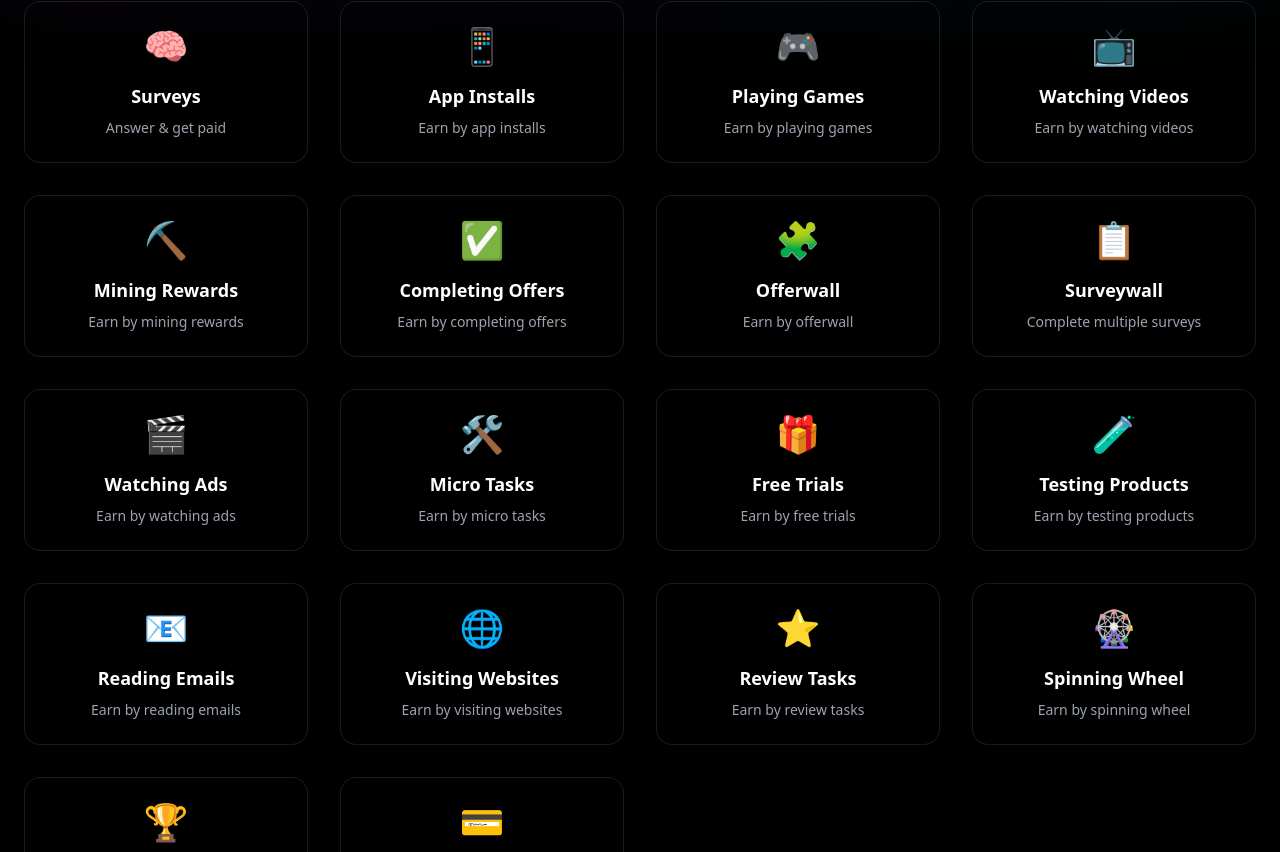
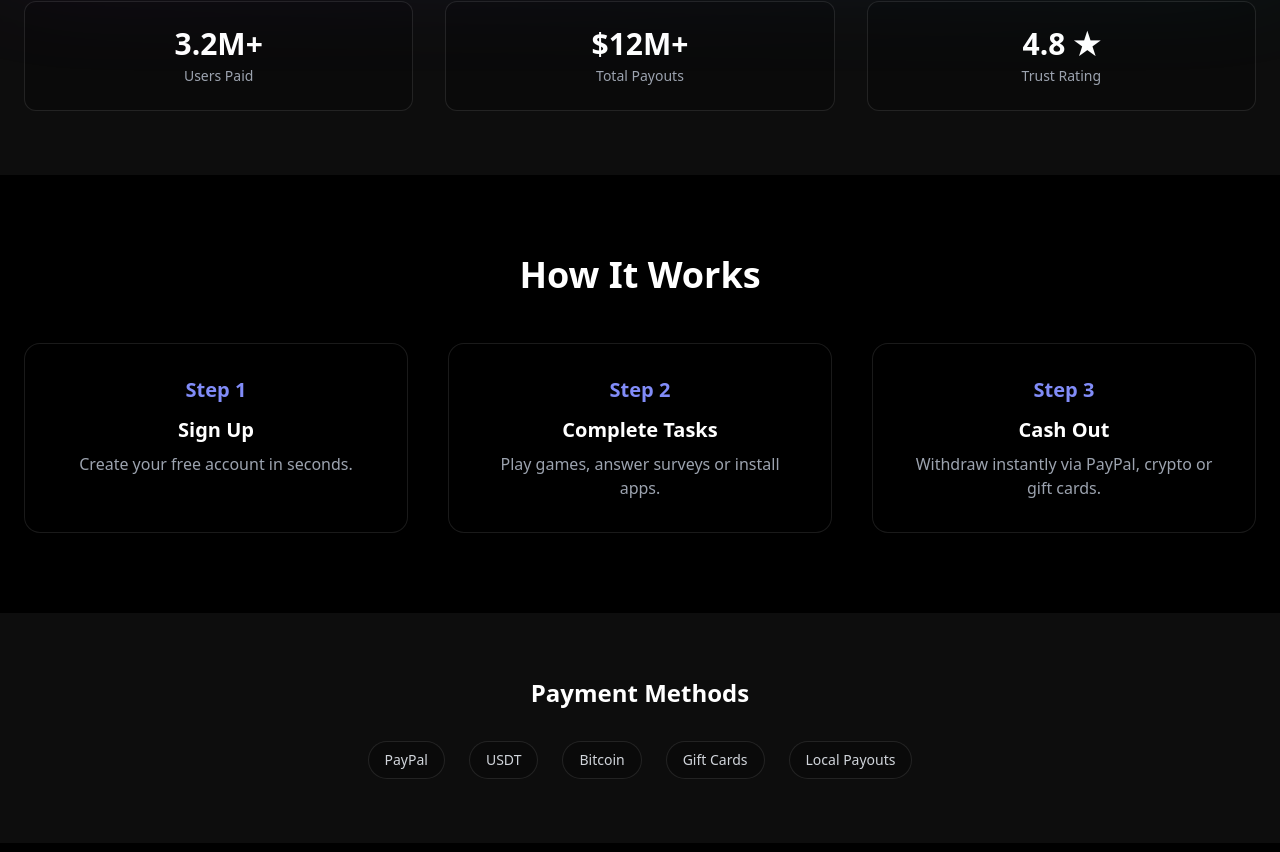
Before and after one commit to tool63/cashin, a Next.js app: page / in a window 1280 px wide. Shown: the part 808-1660 px from the top of the page. Built offline with nearby package versions, Linux system fonts and the light colour scheme.

Commit message:
Update page.tsx

```diff
--- a/app/page.tsx
+++ b/app/page.tsx
@@ -1,7 +1,7 @@
 "use client"
 
 import { motion } from "framer-motion"
-import { ArrowRight } from "lucide-react"
+import { ArrowRight, ShieldCheck, Wallet, Zap } from "lucide-react"
 import Link from "next/link"
 
 const fadeUp = {
@@ -9,11 +9,7 @@ const fadeUp = {
   visible: (i = 1) => ({
     opacity: 1,
     y: 0,
-    transition: {
-      delay: i * 0.08,
-      duration: 0.6,
-      ease: "easeOut",
-    },
+    transition: { delay: i * 0.08, duration: 0.6, ease: "easeOut" },
   }),
 }
 
@@ -41,58 +37,36 @@ export default function Home() {
 
   return (
     <main className="transition-colors duration-300">
-      {/* HERO */}
+
+      {/* ================= HERO ================= */}
       <section className="relative min-h-[85vh] pt-20 pb-16">
         <div className="absolute inset-0 bg-gradient-to-br from-indigo-600/30 via-purple-600/20 to-cyan-500/20 blur-3xl" />
-
         <div className="relative z-10 max-w-7xl mx-auto px-6 grid lg:grid-cols-2 gap-12 text-gray-900 dark:text-gray-100">
           {/* LEFT */}
-          <motion.div
-            initial="hidden"
-            animate="visible"
-            className="space-y-6"
-          >
-            <motion.h1
-              variants={fadeUp}
-              custom={1}
-              className="text-5xl md:text-6xl font-extrabold leading-tight"
-            >
+          <motion.div initial="hidden" animate="visible" className="space-y-6">
+            <motion.h1 variants={fadeUp} custom={1} className="text-5xl md:text-6xl font-extrabold leading-tight">
               Earn Real Money
               <span className="block bg-gradient-to-r from-indigo-400 to-cyan-400 bg-clip-text text-transparent">
                 Playing Games & Apps
               </span>
             </motion.h1>
 
-            <motion.p
-              variants={fadeUp}
-              custom={2}
-              className="text-lg text-gray-600 dark:text-gray-300 max-w-2xl"
-            >
+            <motion.p variants={fadeUp} custom={2} className="text-lg text-gray-600 dark:text-gray-300 max-w-2xl">
               Complete offers, play games, answer surveys and cash out instantly.
               Trusted by millions worldwide.
             </motion.p>
 
-            <motion.div
-              variants={fadeUp}
-              custom={3}
-              className="flex flex-wrap gap-4"
-            >
+            <motion.div variants={fadeUp} custom={3} className="flex flex-wrap gap-4">
               <Link href="/signup">
-                <motion.span
-                  whileHover={{ scale: 1.05 }}
-                  whileTap={{ scale: 0.97 }}
-                  className="inline-flex items-center gap-2 bg-gradient-to-r from-indigo-500 to-cyan-500 px-7 py-3.5 rounded-xl font-semibold shadow-xl text-white cursor-pointer"
-                >
-                  Start Earning Now
-                  <ArrowRight />
+                <motion.span whileHover={{ scale: 1.05 }} whileTap={{ scale: 0.97 }}
+                  className="inline-flex items-center gap-2 bg-gradient-to-r from-indigo-500 to-cyan-500 px-7 py-3.5 rounded-xl font-semibold shadow-xl text-white cursor-pointer">
+                  Start Earning Now <ArrowRight />
                 </motion.span>
               </Link>
 
               <Link href="/how-it-works">
-                <motion.span
-                  whileHover={{ scale: 1.04 }}
-                  className="inline-flex items-center px-7 py-3.5 rounded-xl border border-black/10 dark:border-white/10 hover:bg-black/5 dark:hover:bg-white/10 transition cursor-pointer"
-                >
+                <motion.span whileHover={{ scale: 1.04 }}
+                  className="inline-flex items-center px-7 py-3.5 rounded-xl border border-black/10 dark:border-white/10 hover:bg-black/5 dark:hover:bg-white/10 transition cursor-pointer">
                   How It Works
                 </motion.span>
               </Link>
@@ -100,30 +74,15 @@ export default function Home() {
           </motion.div>
 
           {/* RIGHT – LIVE EARNINGS */}
-          <motion.div
-            initial={{ opacity: 0, y: 40 }}
-            animate={{ opacity: 1, y: 0 }}
-            transition={{ delay: 0.4, duration: 0.7 }}
-          >
-            <motion.div
-              animate={{ y: [0, -8, 0] }}
-              transition={{ repeat: Infinity, duration: 6 }}
-              className="bg-white/5 dark:bg-black/20 border border-black/10 dark:border-white/10 rounded-3xl p-8 backdrop-blur-xl shadow-2xl"
-            >
-              <p className="text-sm text-gray-500 dark:text-gray-400 mb-4">
-                Live Earnings
-              </p>
-
+          <motion.div initial={{ opacity: 0, y: 40 }} animate={{ opacity: 1, y: 0 }} transition={{ delay: 0.4, duration: 0.7 }}>
+            <motion.div animate={{ y: [0, -8, 0] }} transition={{ repeat: Infinity, duration: 6 }}
+              className="bg-white/5 dark:bg-black/20 border border-black/10 dark:border-white/10 rounded-3xl p-8 backdrop-blur-xl shadow-2xl">
+              <p className="text-sm text-gray-500 dark:text-gray-400 mb-4">Live Earnings</p>
               <div className="space-y-4">
                 {["$2.45", "$6.10", "$12.00"].map((amt, i) => (
-                  <div
-                    key={i}
-                    className="flex justify-between bg-black/10 dark:bg-white/5 rounded-lg px-5 py-3"
-                  >
+                  <div key={i} className="flex justify-between bg-black/10 dark:bg-white/5 rounded-lg px-5 py-3">
                     <span>User #{1200 + i}</span>
-                    <span className="text-emerald-400 font-semibold">
-                      {amt}
-                    </span>
+                    <span className="text-emerald-400 font-semibold">{amt}</span>
                   </div>
                 ))}
               </div>
@@ -132,26 +91,116 @@ export default function Home() {
         </div>
       </section>
 
-      {/* OFFER CARDS */}
+      {/* ================= TRUST / STATS ================= */}
+      <section className="py-16 bg-black/5 dark:bg-white/5">
+        <div className="max-w-7xl mx-auto px-6 grid sm:grid-cols-3 gap-8 text-center">
+          <Stat title="Users Paid" value="3.2M+" />
+          <Stat title="Total Payouts" value="$12M+" />
+          <Stat title="Trust Rating" value="4.8 ★" />
+        </div>
+      </section>
+
+      {/* ================= HOW IT WORKS ================= */}
+      <section className="py-20">
+        <div className="max-w-7xl mx-auto px-6 text-center">
+          <h2 className="text-4xl font-bold mb-12">How It Works</h2>
+          <div className="grid md:grid-cols-3 gap-10">
+            <Step number="1" title="Sign Up" desc="Create your free account in seconds." />
+            <Step number="2" title="Complete Tasks" desc="Play games, answer surveys or install apps." />
+            <Step number="3" title="Cash Out" desc="Withdraw instantly via PayPal, crypto or gift cards." />
+          </div>
+        </div>
+      </section>
+
+      {/* ================= PAYMENT METHODS ================= */}
+      <section className="py-16 bg-black/5 dark:bg-white/5">
+        <div className="max-w-7xl mx-auto px-6 text-center">
+          <h3 className="text-2xl font-semibold mb-8">Payment Methods</h3>
+          <div className="flex flex-wrap justify-center gap-6 text-sm text-gray-600 dark:text-gray-300">
+            <Badge>PayPal</Badge>
+            <Badge>USDT</Badge>
+            <Badge>Bitcoin</Badge>
+            <Badge>Gift Cards</Badge>
+            <Badge>Local Payouts</Badge>
+          </div>
+        </div>
+      </section>
+
+      {/* ================= OFFER CARDS ================= */}
       <section className="max-w-7xl mx-auto px-6 py-16 grid sm:grid-cols-2 md:grid-cols-3 lg:grid-cols-4 gap-8">
         {earningOptions.map(([icon, title, href]) => (
-          <Link
-            key={title}
-            href={href}
-            className="bg-white/5 dark:bg-black/20 border border-black/10 dark:border-white/10 rounded-2xl p-6 flex flex-col items-center text-center hover:scale-105 transition"
-          >
+          <Link key={title} href={href}
+            className="bg-white/5 dark:bg-black/20 border border-black/10 dark:border-white/10 rounded-2xl p-6 flex flex-col items-center text-center hover:scale-105 transition">
             <div className="text-4xl">{icon}</div>
             <h3 className="mt-4 text-lg font-semibold">{title}</h3>
             <p className="mt-2 text-gray-600 dark:text-gray-400 text-sm">
               {title === "Surveys"
                 ? "Answer & get paid"
                 : title === "Surveywall"
-                ? "Complete multiple surveys"
-                : `Earn by ${title.toLowerCase()}`}
+                  ? "Complete multiple surveys"
+                  : `Earn by ${title.toLowerCase()}`}
             </p>
           </Link>
         ))}
       </section>
+
+      {/* ================= FEATURE HIGHLIGHTS ================= */}
+      <section className="py-20 bg-black/5 dark:bg-white/5">
+        <div className="max-w-7xl mx-auto px-6 grid md:grid-cols-3 gap-8">
+          <Feature icon={<Zap />} title="Instant Withdrawals" />
+          <Feature icon={<ShieldCheck />} title="Secure & Trusted" />
+          <Feature icon={<Wallet />} title="Multiple Payment Options" />
+        </div>
+      </section>
+
+      {/* ================= TESTIMONIALS ================= */}
+      <section className="py-20">
+        <div className="max-w-7xl mx-auto px-6 text-center">
+          <h2 className="text-3xl font-bold mb-10">What Users Say</h2>
+          <div className="grid md:grid-cols-3 gap-8">
+            <Testimonial text="Withdrew in under 2 minutes. Legit site!" />
+            <Testimonial text="Best rewards platform I’ve used so far." />
+            <Testimonial text="Perfect for daily side income." />
+          </div>
+        </div>
+      </section>
+
     </main>
   )
 }
+
+/* ---------- SMALL COMPONENTS ---------- */
+
+const Stat = ({ title, value }: any) => (
+  <div className="bg-white/10 dark:bg-black/20 border border-black/10 dark:border-white/10 rounded-xl p-6">
+    <p className="text-3xl font-bold">{value}</p>
+    <p className="text-sm text-gray-600 dark:text-gray-400 mt-1">{title}</p>
+  </div>
+)
+
+const Step = ({ number, title, desc }: any) => (
+  <div className="bg-white/10 dark:bg-black/20 border border-black/10 dark:border-white/10 rounded-2xl p-8">
+    <span className="text-indigo-400 font-bold text-xl">Step {number}</span>
+    <h3 className="text-xl font-semibold mt-3">{title}</h3>
+    <p className="mt-2 text-gray-600 dark:text-gray-400">{desc}</p>
+  </div>
+)
+
+const Badge = ({ children }: any) => (
+  <span className="px-4 py-2 rounded-full bg-white/10 dark:bg-black/20 border border-black/10 dark:border-white/10">
+    {children}
+  </span>
+)
+
+const Feature = ({ icon, title }: any) => (
+  <div className="bg-white/10 dark:bg-black/20 border border-black/10 dark:border-white/10 rounded-2xl p-8 text-center">
+    <div className="flex justify-center mb-4 text-indigo-400">{icon}</div>
+    <h4 className="font-semibold">{title}</h4>
+  </div>
+)
+
+const Testimonial = ({ text }: any) => (
+  <div className="bg-white/10 dark:bg-black/20 border border-black/10 dark:border-white/10 rounded-xl p-6 text-sm text-gray-600 dark:text-gray-300">
+    “{text}”
+  </div>
+)
```
